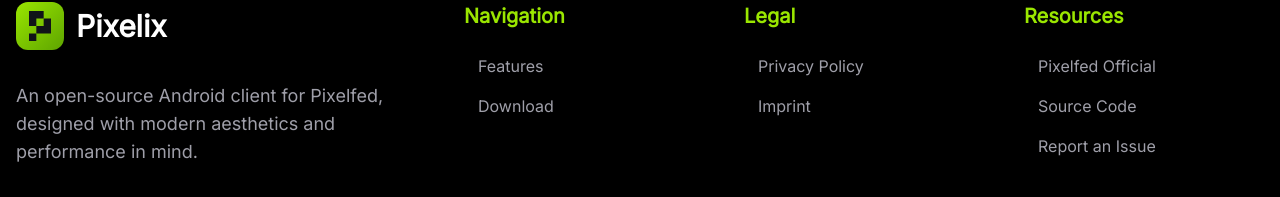
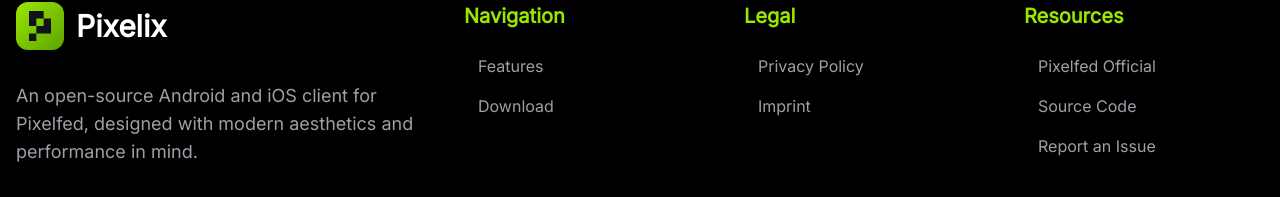
Before and after one commit to ghostbyte-dev/pixelix-website, a Next.js app: page /imprint in a window 1280 px wide. Shown: the part 1058-1255 px from the top of the page. Built offline with nearby package versions, Linux system fonts and the light colour scheme.

Commit message:
Add iOS in the texts

```diff
--- a/src/app/layout.tsx
+++ b/src/app/layout.tsx
@@ -35,9 +35,11 @@
 		bestRating: 5,
 		itemReviewed: "Pixelix",
 	},
-	operatingSystem: "Android",
-	installUrl:
+	operatingSystem: ["Android", "iOS"],
+	installUrl: [
 		"https://play.google.com/store/apps/details?id=com.daniebeler.pfpixelix",
+		"https://apps.apple.com/us/app/id6743839819",
+	],
 	url: "https://app.pixelix.social",
 	author: [
 		{
--- a/src/components/Footer.tsx
+++ b/src/components/Footer.tsx
@@ -20,8 +20,8 @@
 							<h3 className="text-3xl font-bold">Pixelix</h3>
 						</div>
 						<p className="mb-8 text-zinc-400 text-lg">
-							An open-source Android client for Pixelfed, designed with modern
-							aesthetics and performance in mind.
+							An open-source Android and iOS client for Pixelfed, designed with
+							modern aesthetics and performance in mind.
 						</p>
 						<div className="flex gap-4">
 							<Link
--- a/src/components/HeroSection.tsx
+++ b/src/components/HeroSection.tsx
@@ -46,7 +46,7 @@
 						</h1>
 
 						<p className="text-xl md:text-2xl mb-8 text-black/80 max-w-xl">
-							The ultimate Pixelfed experience for Android.{" "}
+							The ultimate Pixelfed experience for Android and iOS.{" "}
 							<span className="font-bold">
 								Your photos. Your network. Your way.
 							</span>
```
